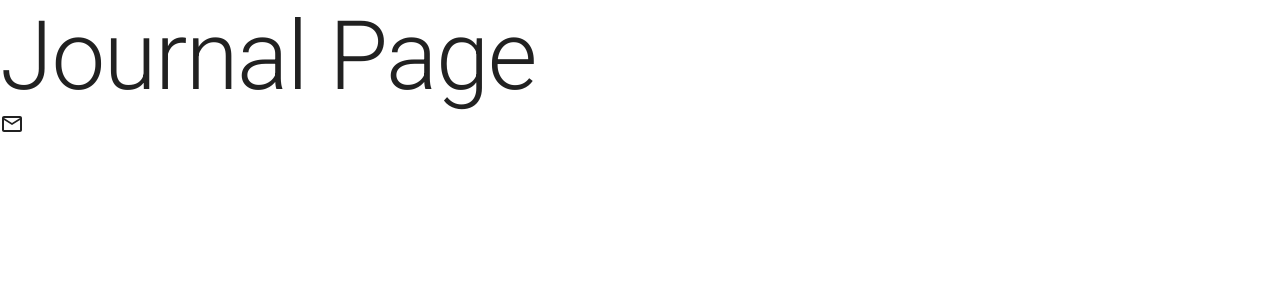
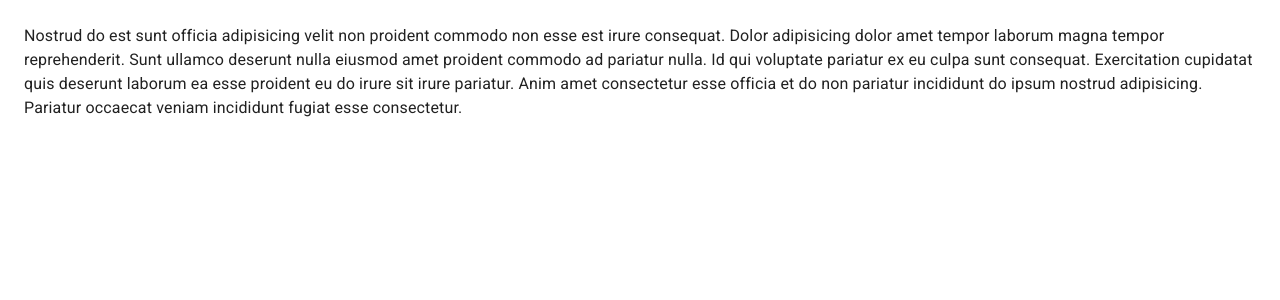
Before and after one commit to MatiasFSS/Journal-App, a React (Vite) app: page / in a window 1280 px wide. Shown: the top 300 px of the page. Built offline with nearby package versions, Linux system fonts and the light colour scheme.

Commit message:
Diseño de JournalLayout

```diff
--- /dev/null
+++ b/src/journal/layout/JournalLayout.jsx
@@ -0,0 +1,25 @@
+import { Box } from "@mui/material"
+
+
+const drawerWidth = 240
+
+export const JournalLayout = ({children}) => {
+  return (
+    <Box sx={{display:'flex'}}>
+
+        {/* Navbar  drawerWidth*/}
+
+        {/* Sidebar  drawerWidth*/}
+
+        <Box
+            component='main'
+            sx={{flexGrow:1, p:3}}
+        >
+            {/* Toolbar */}
+
+            {children}
+        </Box>
+
+    </Box>
+  )
+}
--- a/src/journal/pages/JournalPage.jsx
+++ b/src/journal/pages/JournalPage.jsx
@@ -1,13 +1,13 @@
-import { MailOutline } from "@mui/icons-material"
+
 import { Typography } from "@mui/material"
+import { JournalLayout } from "../layout/JournalLayout"
 
 export const JournalPage = () => {
   return (
-    <>
-      <Typography variant='h1'>
-        Journal Page
-      </Typography>
-      <MailOutline/>
-    </>
+    <JournalLayout>
+
+      <Typography>Nostrud do est sunt officia adipisicing velit non proident commodo non esse est irure consequat. Dolor adipisicing dolor amet tempor laborum magna tempor reprehenderit. Sunt ullamco deserunt nulla eiusmod amet proident commodo ad pariatur nulla. Id qui voluptate pariatur ex eu culpa sunt consequat. Exercitation cupidatat quis deserunt laborum ea esse proident eu do irure sit irure pariatur. Anim amet consectetur esse officia et do non pariatur incididunt do ipsum nostrud adipisicing. Pariatur occaecat veniam incididunt fugiat esse consectetur.</Typography>
+
+    </JournalLayout>
   )
 }
```
